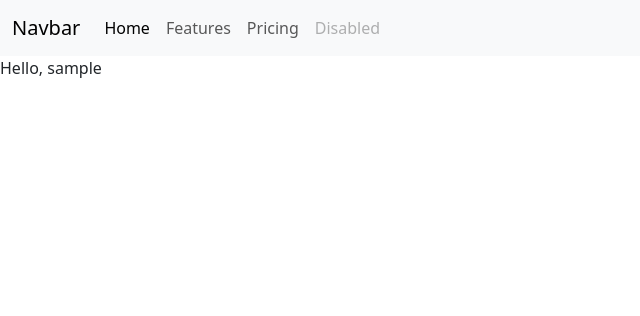
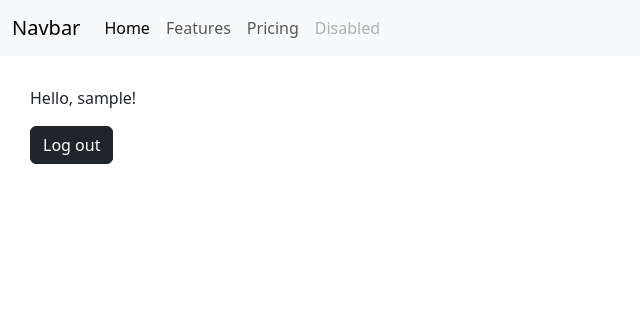
Before and after one commit to gines18/Flask, a Flask app: page /hp in a window 1280 px wide. Shown: the top 316 px of the page, without its empty margins (0-640 px from the left). Run offline with Flask 3, Linux system fonts and the light colour scheme; the visitor is signed in with stand-in values (Sample User, id 1).

Commit message:
add logout function for hp.html

```diff
--- a/server.py
+++ b/server.py
@@ -1,7 +1,7 @@
 from flask import Flask, render_template, request, redirect, url_for, session
 from datetime import timedelta
 
-app = Flask(__name__)
+app = Flask(__name__,  static_folder='static')
 app.secret_key = "hello"
 app.permanent_session_lifetime = timedelta(minutes=5)
 
--- a/templates/base.html
+++ b/templates/base.html
@@ -7,7 +7,7 @@
     <title>{% block title %}{% endblock %}</title>
 </head>
 <body>
-    <nav class="navbar navbar-expand-lg bg-body-tertiary">
+    <nav class="navbar navbar-expand-lg bg-body-tertiary ">
         <div class="container-fluid">
           <a class="navbar-brand" href="#">Navbar</a>
           <button class="navbar-toggler" type="button" data-bs-toggle="collapse" data-bs-target="#navbarNav" aria-controls="navbarNav" aria-expanded="false" aria-label="Toggle navigation">
--- a/templates/hp.html
+++ b/templates/hp.html
@@ -2,5 +2,30 @@
 {% block title %}Login Page{% endblock %}
 
 {% block login %}
-<p>Hello, {{ usr }}</p>
+
+
+<script>
+
+function logout() {
+    fetch('{{ url_for('logout') }}', {
+        method: 'GET',
+    }).then(response => {
+        if (response.ok) {
+            window.location.href = '{{ url_for('home') }}';
+        } else {
+            console.error('Logout failed');
+        }
+    }).catch(error => {
+        console.error('Error during logout:', error);
+    });
+}
+
+
+
+</script>
+<div style="margin: 30px;">
+    <p>Hello, {{ usr }}!</p>
+    <button type="button" class="btn btn-dark" onclick="logout()">Log out</button>
+</div>
+
 {% endblock %}
--- a/templates/index.html
+++ b/templates/index.html
@@ -1,9 +1,12 @@
 {% extends "base.html" %}
 {% block title%}Home Page{% endblock %}
 {% block content %}
+
 <div class="alert alert-warning" role="alert">
     Welcome!
   </div>
-  <a id = "login" href="{{ url_for('login') }}" class="btn btn-dark">Log in</a>
+  <div style="margin: 30px">
+    <a id = "login" href="{{ url_for('login') }}" class="btn btn-dark">Log in</a>
+  </div>
 
 {% endblock %}
--- a/templates/login.html
+++ b/templates/login.html
@@ -2,9 +2,11 @@
 {% block title %}Login Page{% endblock %}
 
 {% block content %}
+<div style="margin: 30px;">
 <form action="#" method="post">
     <p>Name:</p>
     <p><input type="text" name="nm" placeholder="Enter your name" required/></p>
     <p><input type="submit" value="submit"/></p>
 </form>
+</div>
 {% endblock %}
--- a/templates/user.html
+++ b/templates/user.html
@@ -1,15 +1,15 @@
-{% extends "base.html" %}
- {% block title %}Login Page{% endblock %}
-  {% block login %}
-<p>Hello, {{ usr }}</p>
+{% extends "base.html" %} {% block title %}Login Page{% endblock %} {% block
+login %}
+
+
 <script>
-    function LogOut() {
 
-              fetch('{{ url_for('logout')}}', {
+
+function logout() {
+    fetch('{{ url_for('logout') }}', {
         method: 'GET',
     }).then(response => {
         if (response.ok) {
-
             window.location.href = '{{ url_for('home') }}';
         } else {
             console.error('Logout failed');
@@ -20,11 +20,14 @@
 }
 
 
+
   function GoHome() {
       window.location.href = '{{ url_for('hp')}}';
   }
 </script>
-
-<button type="button" class="btn btn-dark" onClick="LogOut()">Log out</button>
+<div style="margin: 30px;">
+  <p>Hello, {{ usr }}</p>
+<button type="button" class="btn btn-dark" onclick="logout()">Log out</button>
 <button type="button" class="btn btn-dark" onclick="GoHome()">Home page</button>
+</div>
 {% endblock %}
```
Also changed, not shown: img/Screenshot 2023-11-18 at 18.30.44.png (added). Lines whose indentation alone changed are shown as unchanged.
